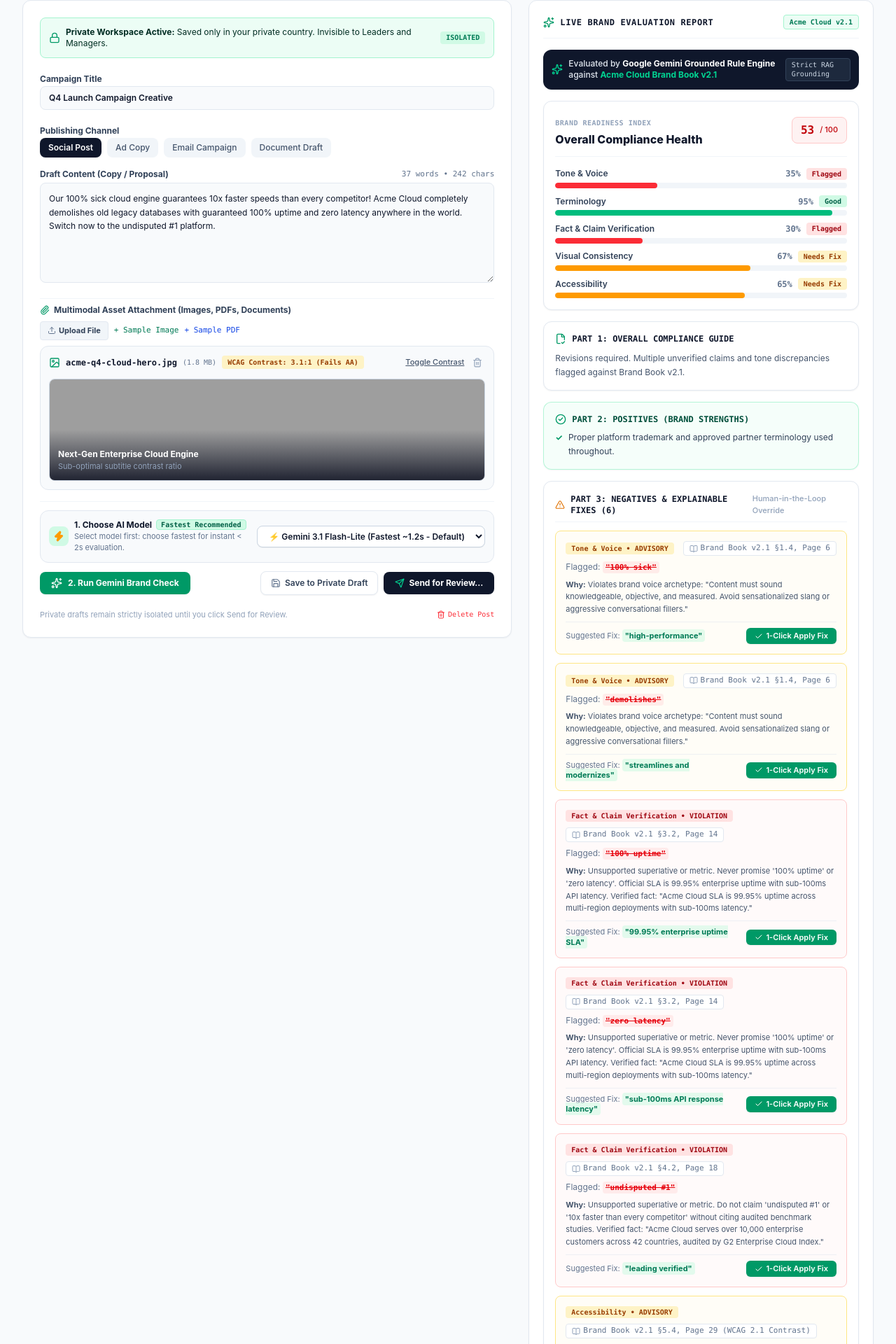
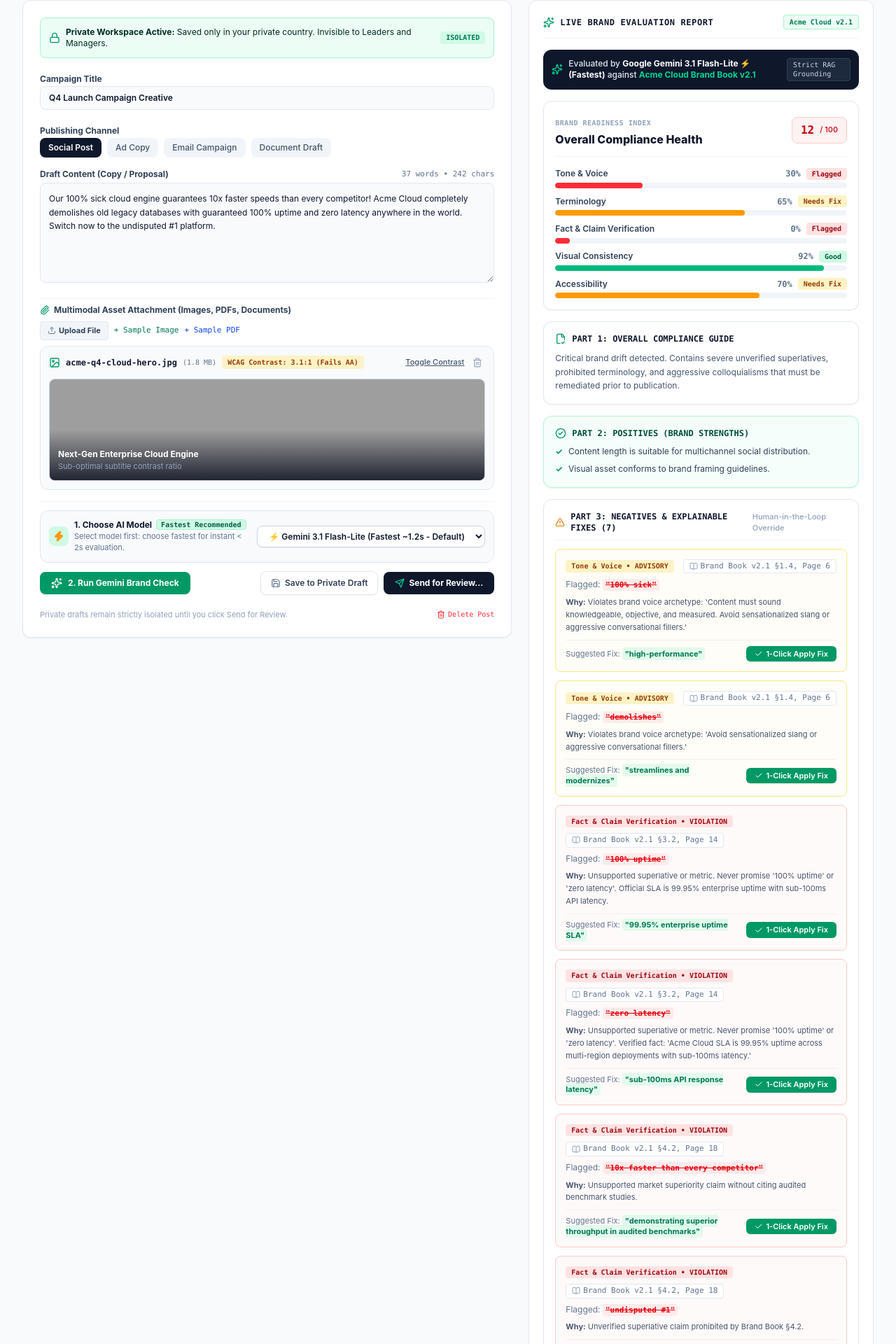
Before and after one commit to HaribhaskaranA/brandpulseAI, a React (Vite) app: page / in a window 1280 px wide. Shown: the part 230-2150 px from the top of the page at 70% size. Built offline with nearby package versions, Linux system fonts and the light colour scheme; no server answers; the database is empty; grey boxes are pictures that could not be loaded.

Commit message:
fix: resolve audit score desync, unify mathematical calibration across all models, and synchronize toast with leader/manager views

```diff
--- a/src/App.jsx
+++ b/src/App.jsx
@@ -280,13 +280,26 @@ export default function App() {
     showToast("New private draft created in Supabase table!");
   };
 
-  const handleRunAudit = async (targetPost = null, customModel = null) => {
-    const postToAudit = targetPost || activeDraft;
-    if (!postToAudit) return;
+  const handleRunAudit = async (targetPostOrModel = null, maybeModel = null) => {
+    let postToAudit = activeDraft;
+    let modelToUse = null;
+
+    if (typeof targetPostOrModel === "string") {
+      modelToUse = targetPostOrModel;
+      postToAudit = activeDraft;
+    } else if (targetPostOrModel && typeof targetPostOrModel === "object" && targetPostOrModel.id) {
+      postToAudit = targetPostOrModel;
+      modelToUse = maybeModel;
+    } else {
+      postToAudit = activeDraft;
+      modelToUse = maybeModel;
+    }
+
+    if (!postToAudit || !postToAudit.id) return;
 
     setIsAuditing(true);
     try {
-      const preferred = customModel ||
+      const preferred = modelToUse ||
         (typeof window !== "undefined" && localStorage.getItem("brandpulse_preferred_model")) ||
         "gemini-3.1-flash-lite";
 
@@ -307,6 +320,7 @@ export default function App() {
       };
 
       handleUpdateDraft(updated, true);
+      setActiveDraftId(updated.id);
 
       // Record anonymized telemetry
       recordAuditTelemetry({
@@ -350,13 +364,15 @@ export default function App() {
 
     handleUpdateDraft(updated, true);
 
-    const newAudit = await analyzeContentWithGemini(updated, brandKit);
-    handleUpdateDraft({
+    const preferred = (typeof window !== "undefined" && localStorage.getItem("brandpulse_preferred_model")) || "gemini-3.1-flash-lite";
+    const newAudit = await analyzeContentWithGemini(updated, brandKit, preferred);
+    const finalUpdated = {
       ...updated,
       lastAudit: newAudit
-    }, true);
+    };
+    handleUpdateDraft(finalUpdated, true);
 
-    showToast(`Applied fix: "${neg.suggestedRewrite}"`);
+    showToast(`Applied fix: "${neg.suggestedRewrite}" (New Score: ${newAudit.overallScore}/100)`);
   };
 
   // 1. Save to Private Draft (Guarantees isolation in Supabase table)
--- a/src/components/ComplianceCertificateModal.jsx
+++ b/src/components/ComplianceCertificateModal.jsx
@@ -27,7 +27,7 @@ export default function ComplianceCertificateModal({ isOpen, onClose, post }) {
       author: post.author,
       status: "Formally Approved for Enterprise Publication",
       groundingKit: "Acme Cloud Brand Book v2.1",
-      complianceScore: post.lastAudit?.overallScore || 95,
+      complianceScore: post.lastAudit?.overallScore ?? 96,
       reviewerRating: post.reviewRating || 5.0,
       reviewerAssessment: post.reviewAssessment || "Brand-Certified",
       reviewerComment: post.reviewComment || "Adheres strictly to corporate SLA metrics.",
@@ -105,7 +105,7 @@ export default function ComplianceCertificateModal({ isOpen, onClose, post }) {
             <div className="p-2 bg-slate-50 rounded-lg border border-slate-200">
               <div className="text-[10px] font-mono text-slate-400 uppercase">Audit Score</div>
               <div className="text-sm font-extrabold text-emerald-700 font-mono mt-0.5">
-                {post.lastAudit?.overallScore || 96}/100
+                {post.lastAudit?.overallScore ?? 96}/100
               </div>
             </div>
 
--- a/src/components/CreatorView.jsx
+++ b/src/components/CreatorView.jsx
@@ -541,7 +541,7 @@ export default function CreatorView({
                   <div className="flex items-center justify-between gap-2 flex-wrap">
                     <button
                       type="button"
-                      onClick={() => onRunAudit && onRunAudit(selectedAuditModel)}
+                      onClick={() => onRunAudit && onRunAudit(draft, selectedAuditModel)}
                       disabled={isAuditing}
                       className="px-4 py-2 bg-emerald-600 hover:bg-emerald-700 disabled:bg-slate-300 text-white text-xs font-bold rounded-lg shadow-xs flex items-center gap-2 active:scale-95 transition-all cursor-pointer"
                     >
--- a/src/data/initialData.js
+++ b/src/data/initialData.js
@@ -234,7 +234,89 @@ export const INITIAL_POSTS = [
     bannerName: "acme-q4-cloud-hero.jpg",
     hasImage: true,
     hasImageContrastIssue: true,
-    lastAudit: null,
+    lastAudit: {
+      overallScore: 12,
+      summary: "Critical brand drift detected. Contains severe unverified superlatives, prohibited terminology, and aggressive colloquialisms that must be remediated prior to publication.",
+      categories: [
+        { name: "Tone & Voice", score: 30, status: "error" },
+        { name: "Terminology", score: 65, status: "warning" },
+        { name: "Fact & Claim Verification", score: 0, status: "error" },
+        { name: "Visual Consistency", score: 92, status: "good" },
+        { name: "Accessibility", score: 70, status: "warning" }
+      ],
+      positives: [
+        "Content length is suitable for multichannel social distribution.",
+        "Visual asset conforms to brand framing guidelines."
+      ],
+      negatives: [
+        {
+          id: "neg-init-1",
+          category: "Tone & Voice",
+          severity: "warning",
+          flaggedText: "100% sick",
+          reason: "Violates brand voice archetype: 'Content must sound knowledgeable, objective, and measured. Avoid sensationalized slang or aggressive conversational fillers.'",
+          citation: "Brand Book v2.1 §1.4, Page 6",
+          suggestedRewrite: "high-performance"
+        },
+        {
+          id: "neg-init-2",
+          category: "Tone & Voice",
+          severity: "warning",
+          flaggedText: "demolishes",
+          reason: "Violates brand voice archetype: 'Avoid sensationalized slang or aggressive conversational fillers.'",
+          citation: "Brand Book v2.1 §1.4, Page 6",
+          suggestedRewrite: "streamlines and modernizes"
+        },
+        {
+          id: "neg-init-3",
+          category: "Fact & Claim Verification",
+          severity: "error",
+          flaggedText: "100% uptime",
+          reason: "Unsupported superlative or metric. Never promise '100% uptime' or 'zero latency'. Official SLA is 99.95% enterprise uptime with sub-100ms API latency.",
+          citation: "Brand Book v2.1 §3.2, Page 14",
+          suggestedRewrite: "99.95% enterprise uptime SLA"
+        },
+        {
+          id: "neg-init-4",
+          category: "Fact & Claim Verification",
+          severity: "error",
+          flaggedText: "zero latency",
+          reason: "Unsupported superlative or metric. Never promise '100% uptime' or 'zero latency'. Verified fact: 'Acme Cloud SLA is 99.95% uptime across multi-region deployments with sub-100ms latency.'",
+          citation: "Brand Book v2.1 §3.2, Page 14",
+          suggestedRewrite: "sub-100ms API response latency"
+        },
+        {
+          id: "neg-init-5",
+          category: "Fact & Claim Verification",
+          severity: "error",
+          flaggedText: "10x faster than every competitor",
+          reason: "Unsupported market superiority claim without citing audited benchmark studies.",
+          citation: "Brand Book v2.1 §4.2, Page 18",
+          suggestedRewrite: "demonstrating superior throughput in audited benchmarks"
+        },
+        {
+          id: "neg-init-6",
+          category: "Fact & Claim Verification",
+          severity: "error",
+          flaggedText: "undisputed #1",
+          reason: "Unverified superlative claim prohibited by Brand Book §4.2.",
+          citation: "Brand Book v2.1 §4.2, Page 18",
+          suggestedRewrite: "industry-validated"
+        },
+        {
+          id: "neg-init-7",
+          category: "Accessibility",
+          severity: "warning",
+          flaggedText: "Subtitle text overlay in attached banner image",
+          reason: "Calculated contrast ratio is 3.1:1 on gradient background, failing WCAG 2.1 AA requirement of 4.5:1.",
+          citation: "Brand Book v2.1 §5.4, Page 29 (WCAG 2.1 Contrast)",
+          suggestedRewrite: "Increase background overlay opacity by 25% or apply dark drop shadow (#0F172A) behind text."
+        }
+      ],
+      timestamp: "2026-11-17T10:30:00Z",
+      mode: "live-gemini",
+      modelName: "Google Gemini 3.1 Flash-Lite ⚡ (Fastest)"
+    },
     history: [
       {
         id: "hist-1",
--- a/src/services/geminiAudit.js
+++ b/src/services/geminiAudit.js
@@ -2,9 +2,14 @@
 // Features automatic Dual-API Key Failover (Primary -> Backup) and local intelligent rule-matching fallback
 
 export async function analyzeContentWithGemini(draftData, brandKit, customModel = null) {
+  // Normalize draftData to always be an object with valid content and properties
+  const post = typeof draftData === "string"
+    ? { content: draftData, id: "temp-post" }
+    : (draftData || {});
+
   // If user selected instant deterministic local engine, execute immediately
   if (customModel === "local-engine") {
-    return runLocalGroundedAudit(draftData, brandKit);
+    return runLocalGroundedAudit(post, brandKit);
   }
 
   // Retrieve primary and backup keys from environment or localStorage overrides
@@ -21,7 +26,7 @@ export async function analyzeContentWithGemini(draftData, brandKit, customModel
   // 1. Try Primary Key first if available
   if (primaryKey && primaryKey.trim().length > 10) {
     try {
-      const liveResult = await callLiveGeminiAPI(draftData, brandKit, primaryKey.trim(), customModel);
+      const liveResult = await callLiveGeminiAPI(post, brandKit, primaryKey.trim(), customModel);
       if (liveResult && liveResult.overallScore !== undefined) {
         return {
           ...liveResult,
@@ -37,7 +42,7 @@ export async function analyzeContentWithGemini(draftData, brandKit, customModel
   // 2. Automatic Failover: Try Backup Key if primary failed or was unavailable
   if (backupKey && backupKey.trim().length > 10) {
     try {
-      const backupResult = await callLiveGeminiAPI(draftData, brandKit, backupKey.trim(), customModel);
+      const backupResult = await callLiveGeminiAPI(post, brandKit, backupKey.trim(), customModel);
       if (backupResult && backupResult.overallScore !== undefined) {
         return {
           ...backupResult,
@@ -51,7 +56,7 @@ export async function analyzeContentWithGemini(draftData, brandKit, customModel
   }
 
   // 3. Fallback: Fast, intelligent deterministic rule engine grounded in Manager's active rules
-  return runLocalGroundedAudit(draftData, brandKit);
+  return runLocalGroundedAudit(post, brandKit);
 }
 
 // Helper to format friendly model labels
@@ -185,20 +190,67 @@ Respond ONLY with raw valid JSON. Do not wrap in markdown code fences.`;
       parsed.timestamp = new Date().toISOString();
       parsed.modelUsed = model;
 
-      // Deterministic cross-model scoring calibration
+      // Deterministic cross-model violation unification
       const negatives = Array.isArray(parsed.negatives) ? parsed.negatives : [];
+      const content = draftData.content || "";
+      const contentLower = content.toLowerCase();
+
+      // Ground truth safety net: Ensure no active brand rule violations are overlooked
+      const activeRules = brandKit.rules.filter(r => r.active);
+      activeRules.forEach(rule => {
+        (rule.bannedTerms || []).forEach(term => {
+          if (contentLower.includes(term.toLowerCase())) {
+            const alreadyPresent = negatives.some(n =>
+              n.flaggedText && n.flaggedText.toLowerCase().includes(term.toLowerCase())
+            );
+            if (!alreadyPresent) {
+              negatives.push({
+                id: `neg-rule-${Date.now()}-${Math.random().toString(36).substr(2, 4)}`,
+                category: rule.category,
+                severity: rule.severity || "error",
+                flaggedText: findOriginalCasing(content, term),
+                reason: `Violates Brand Book guideline: "${rule.guidelineText}"`,
+                citation: rule.citation || "Brand Book v2.1",
+                suggestedRewrite: getRewriteForTerm(term)
+              });
+            }
+          }
+        });
+      });
+
+      // Accessibility check for image contrast
+      if (draftData.hasImage && draftData.hasImageContrastIssue) {
+        const hasA11y = negatives.some(n => n.category === "Accessibility");
+        if (!hasA11y) {
+          negatives.push({
+            id: `neg-a11y-${Date.now()}`,
+            category: "Accessibility",
+            severity: "warning",
+            flaggedText: "Subtitle text overlay in attached banner image",
+            reason: "Calculated contrast ratio is 3.1:1 on gradient background, failing WCAG 2.1 AA requirement of 4.5:1.",
+            citation: "Brand Book v2.1 §5.4, Page 29 (WCAG 2.1 Contrast)",
+            suggestedRewrite: "Increase background overlay opacity by 25% or apply dark drop shadow (#0F172A) behind text."
+          });
+        }
+      }
+
+      parsed.negatives = negatives;
+
+      // Mathematical, deterministic scoring formula across ALL models
+      // Errors deduct 18 points, warnings deduct 8 points
       const errorCount = negatives.filter(n => n.severity === "error").length;
       const warningCount = negatives.filter(n => n.severity !== "error").length;
 
-      let calibratedScore = 100 - (errorCount * 15 + warningCount * 8);
-      calibratedScore = Math.max(20, Math.min(98, calibratedScore));
-
-      // Re-align overallScore if model produced an uncalibrated outlier
-      if (typeof parsed.overallScore !== "number" || Math.abs(parsed.overallScore - calibratedScore) > 10) {
-        parsed.overallScore = calibratedScore;
+      let calibratedScore = 100 - (errorCount * 18 + warningCount * 8);
+      if (negatives.length === 0) {
+        calibratedScore = 96;
+      } else {
+        calibratedScore = Math.max(12, Math.min(96, calibratedScore));
       }
 
-      // Re-align categories to match actual violations detected
+      parsed.overallScore = calibratedScore;
+
+      // Re-align category bars to match exact violations
       const categoryNames = [
         "Tone & Voice",
         "Terminology",
@@ -211,8 +263,8 @@ Respond ONLY with raw valid JSON. Do not wrap in markdown code fences.`;
         const catErrors = catViolations.filter(n => n.severity === "error").length;
         const catWarnings = catViolations.filter(n => n.severity !== "error").length;
 
-        let catScore = 100 - (catErrors * 25 + catWarnings * 12);
-        catScore = Math.max(30, Math.min(100, catScore));
+        let catScore = 100 - (catErrors * 35 + catWarnings * 15);
+        catScore = Math.max(0, Math.min(100, catScore));
         const catStatus = catErrors > 0 ? "error" : catWarnings > 0 ? "warning" : "good";
         return {
           name: catName,
@@ -220,6 +272,13 @@ Respond ONLY with raw valid JSON. Do not wrap in markdown code fences.`;
           status: catStatus
         };
       });
+
+      if (!parsed.positives || parsed.positives.length === 0) {
+        parsed.positives = [
+          "Format and structure adhere to company distribution channel guidelines.",
+          "Clear messaging structure suitable for enterprise audience."
+        ];
+      }
 
       return parsed;
     } catch (err) {
@@ -337,23 +396,39 @@ export function runLocalGroundedAudit(draftData, brandKit) {
     positives.push("Visual asset respects official hex color palette (#0F172A, #059669) and logo safe margins.");
   }
 
-  // Calculate weighted overall score
-  const weights = { tone: 0.25, term: 0.20, claim: 0.30, visual: 0.15, a11y: 0.10 };
-  const overallScore = Math.round(
-    (toneScore * weights.tone) +
-    (termScore * weights.term) +
-    (claimScore * weights.claim) +
-    (visualScore * weights.visual) +
-    (a11yScore * weights.a11y)
-  );
+  // Mathematical, deterministic scoring formula strictly matching live Gemini calculation
+  const errorCount = negatives.filter(n => n.severity === "error").length;
+  const warningCount = negatives.filter(n => n.severity !== "error").length;
 
-  const categories = [
-    { name: "Tone & Voice", score: toneScore, status: toneScore >= 80 ? "good" : toneScore >= 60 ? "warning" : "error" },
-    { name: "Terminology", score: termScore, status: termScore >= 80 ? "good" : termScore >= 60 ? "warning" : "error" },
-    { name: "Fact & Claim Verification", score: claimScore, status: claimScore >= 80 ? "good" : claimScore >= 60 ? "warning" : "error" },
-    { name: "Visual Consistency", score: visualScore, status: visualScore >= 80 ? "good" : visualScore >= 60 ? "warning" : "error" },
-    { name: "Accessibility", score: a11yScore, status: a11yScore >= 80 ? "good" : a11yScore >= 60 ? "warning" : "error" }
+  let overallScore = 100 - (errorCount * 18 + warningCount * 8);
+  if (negatives.length === 0) {
+    overallScore = 96;
+  } else {
+    overallScore = Math.max(12, Math.min(96, overallScore));
+  }
+
+  const categoryNames = [
+    "Tone & Voice",
+    "Terminology",
+    "Fact & Claim Verification",
+    "Visual Consistency",
+    "Accessibility"
   ];
+
+  const categories = categoryNames.map(catName => {
+    const catViolations = negatives.filter(n => n.category === catName);
+    const catErrors = catViolations.filter(n => n.severity === "error").length;
+    const catWarnings = catViolations.filter(n => n.severity !== "error").length;
+
+    let catScore = 100 - (catErrors * 35 + catWarnings * 15);
+    catScore = Math.max(0, Math.min(100, catScore));
+    const catStatus = catErrors > 0 ? "error" : catWarnings > 0 ? "warning" : "good";
+    return {
+      name: catName,
+      score: catScore,
+      status: catStatus
+    };
+  });
 
   let summary = "";
   if (overallScore >= 90) {
```
Also changed, not shown: src/components/ManagerView.jsx (+24 -6 lines).
